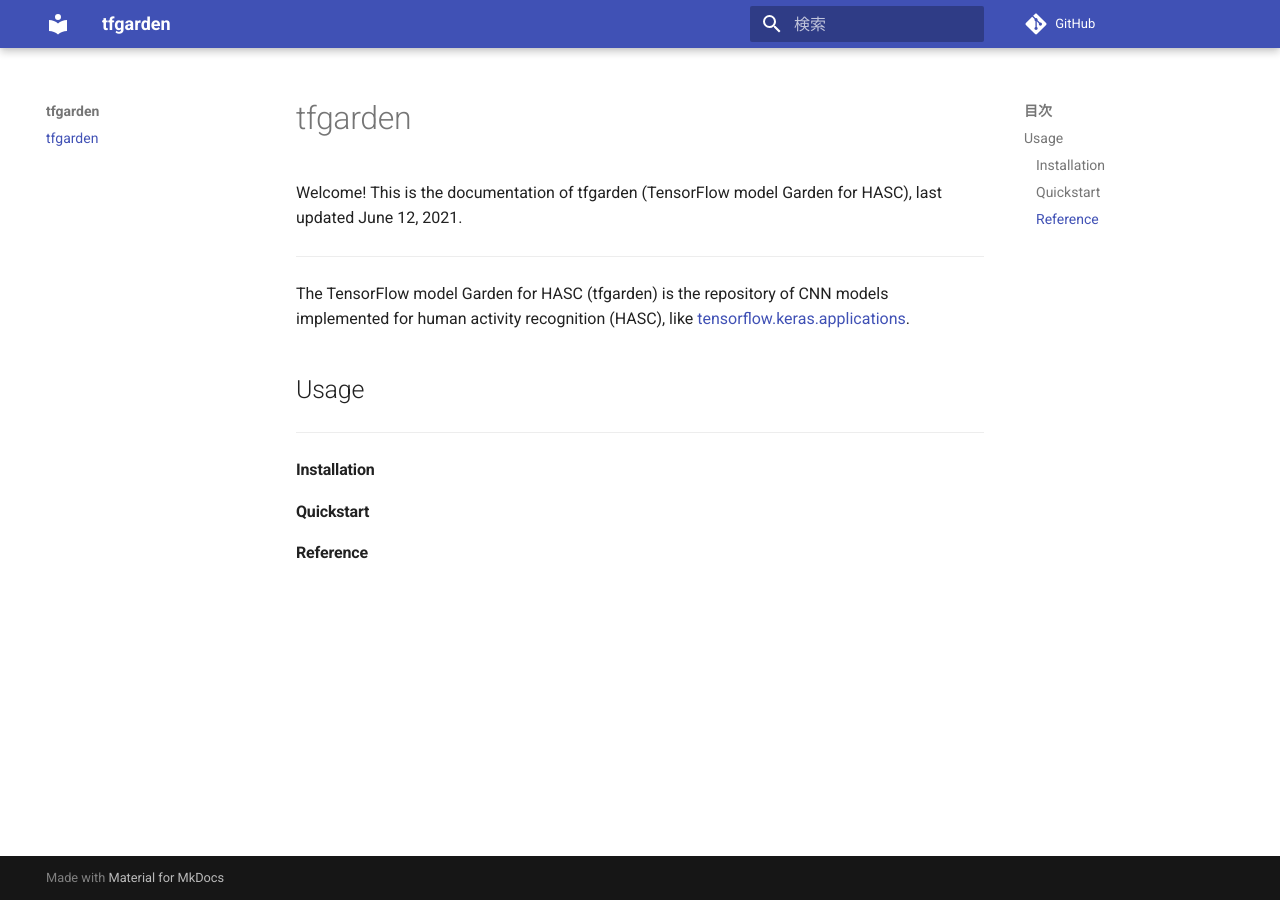
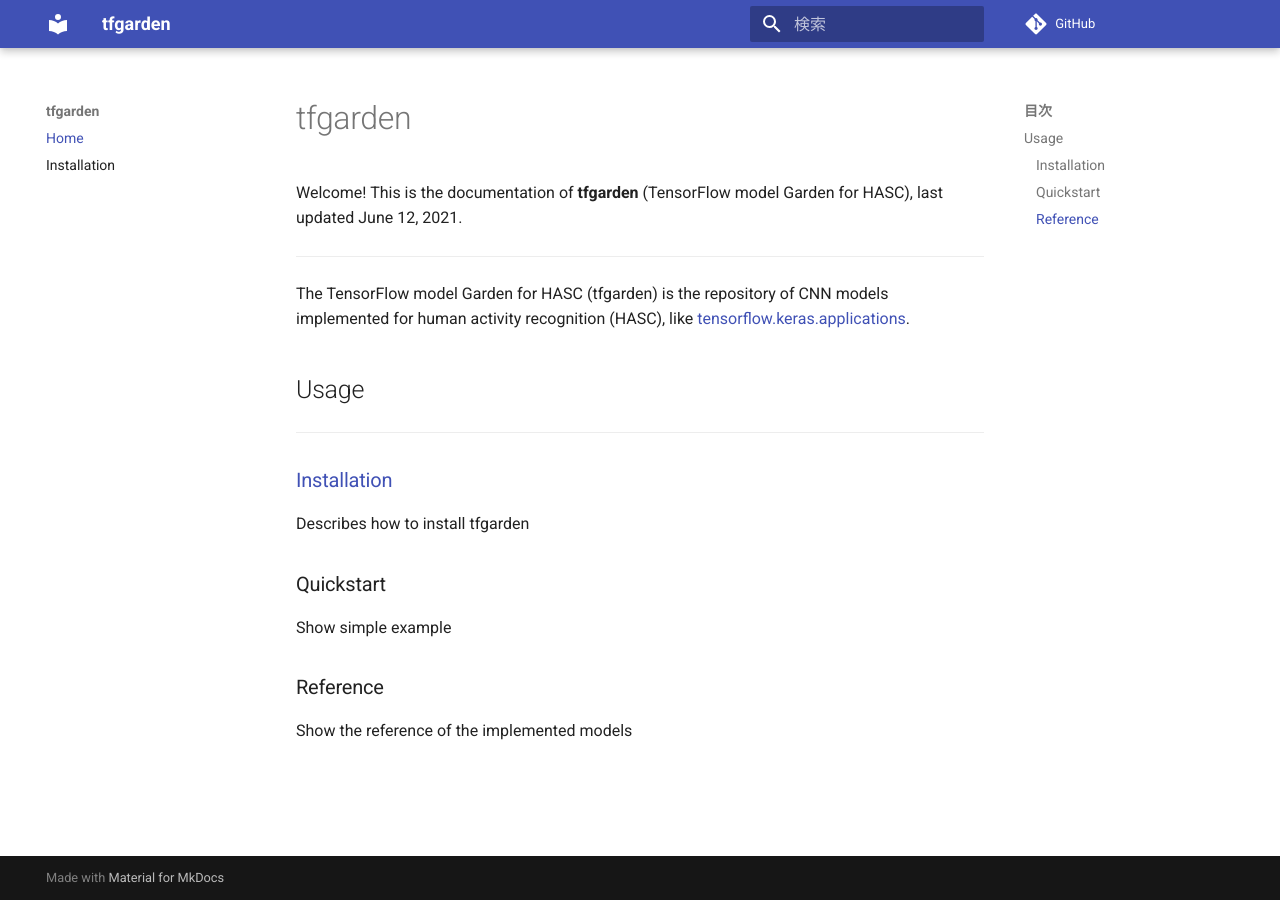
Before and after one commit to Shakshi3104/tfgarden, an MkDocs documentation site: the page built from docs/docs/index.md, in a window 1280 px wide. Built offline with MkDocs 1.6.1 and Material for MkDocs 9.7.7, drawn with Linux system fonts in a browser that asks for light colours; comment, search, counter and statistics services are not loaded.

Commit message:
Add install.md

```diff
--- a/docs/docs/index.md
+++ b/docs/docs/index.md
@@ -1,6 +1,6 @@
 # tfgarden
 
-Welcome! This is the documentation of tfgarden (TensorFlow model Garden for HASC), last updated June 12, 2021.
+Welcome! This is the documentation of **tfgarden** (TensorFlow model Garden for HASC), last updated June 12, 2021.
 
 ---
 
@@ -10,8 +10,11 @@
 
 ---
 
-#### Installation
+### [Installation](install.md)
+Describes how to install tfgarden
 
-#### Quickstart
+### Quickstart
+Show simple example
 
-#### Reference
+### Reference
+Show the reference of the implemented models
--- a/docs/mkdocs.yml
+++ b/docs/mkdocs.yml
@@ -3,6 +3,10 @@
 site_description: Documentation of TensorFlow model Garden for HASC
 repo_name: 'GitHub'
 repo_url: https://github.com/Shakshi3104/tfgarden
+
+nav:
+    - Home: index.md
+    - Installation: install.md
 
 # plugins:
 #     - search
```
Also changed, not shown: docs/docs/install.md (added, +22 -0 lines).
